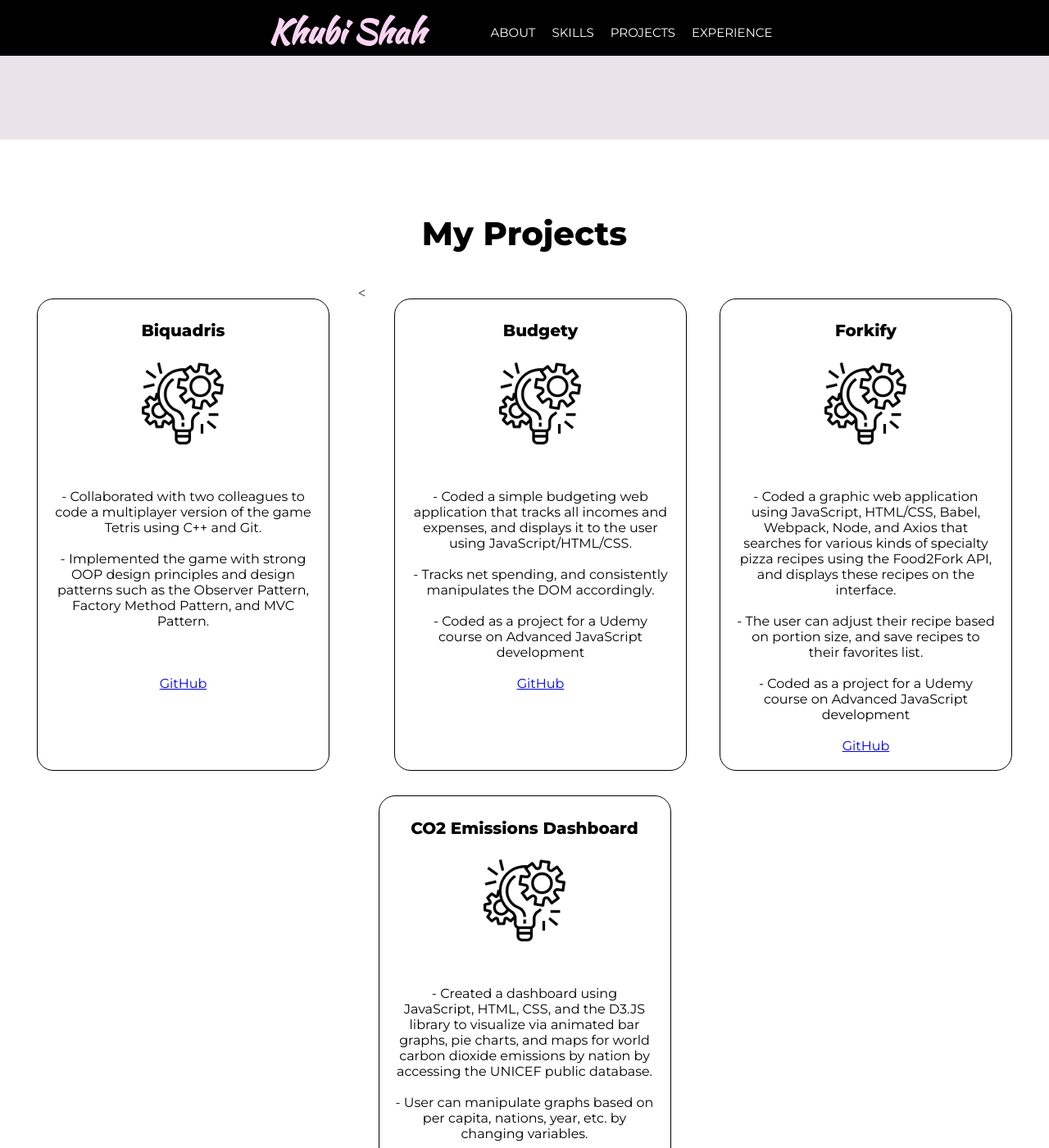
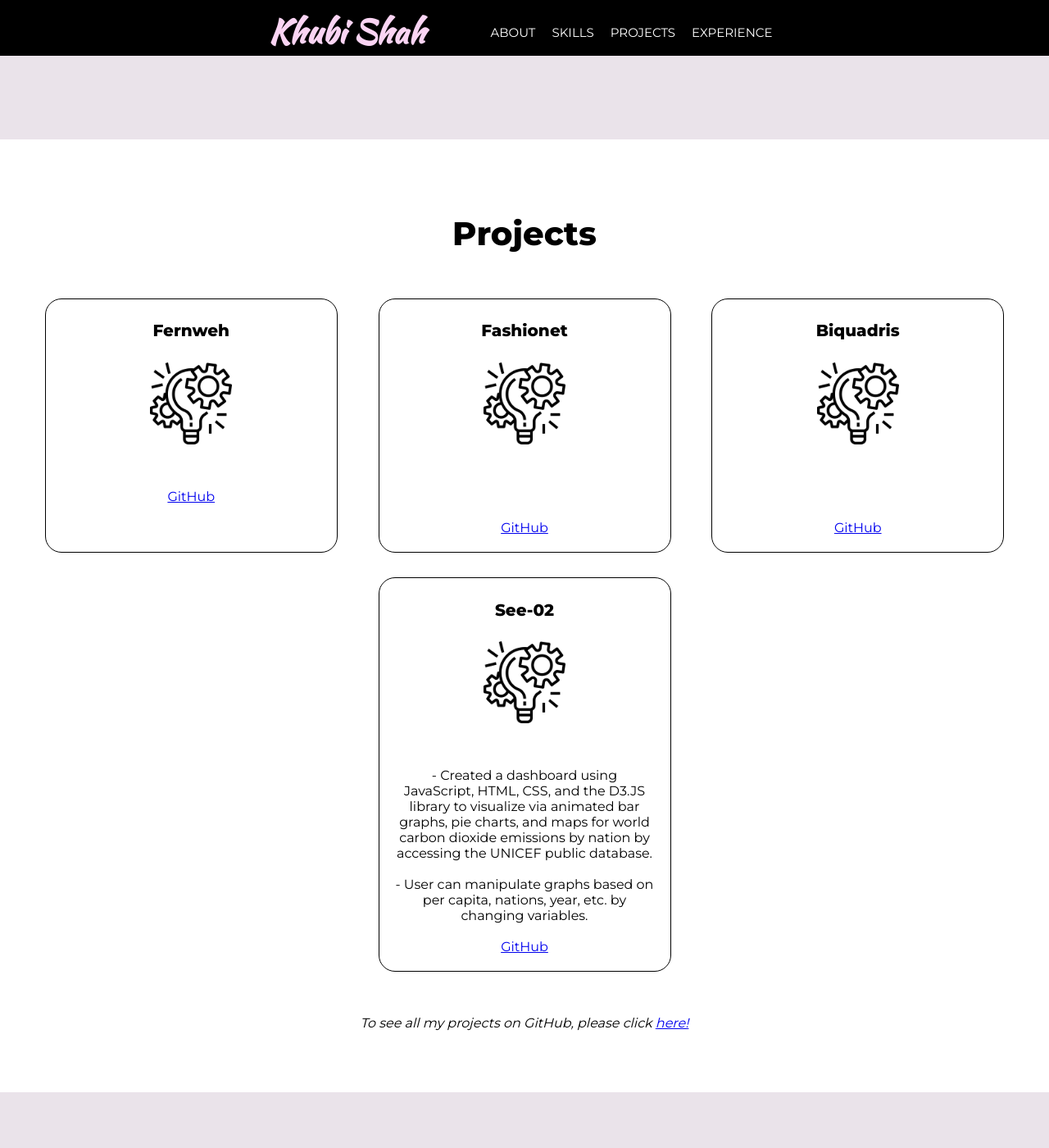
Before and after one commit to khubishah/khubishah.github.io, a Jekyll site: the page built from index.html, in a window 1280 px wide and 1400 px high, scrolled down 1804 px. Shown: the whole window at 82% size. Built offline with Jekyll 4.4.1, drawn with Linux system fonts in a browser that asks for light colours; nearby versions of some CDN libraries; some web fonts are replaced; some of the changed text lies outside the part shown.

Commit message:
clean up work WIP

```diff
--- a/_layouts/default.html
+++ b/_layouts/default.html
@@ -104,42 +104,37 @@
 
 			<section id="projects">
 
-				<h3 class = "section_title">My Projects</h3>
+				<h3 class = "section_title">Projects</h3>
 				<div class="the_projects">
 
-
-						<div class = "project">
-								<h4 class="project_names">Biquadris</h4>
-								<img class="project_images" src="/img/project-management.jpg" alt="" />
-								<p class="section_para">- Collaborated with two colleagues to code a multiplayer version of the game Tetris using C++ and Git.<br><br>
-									- Implemented the game with strong OOP design principles and design patterns such as the Observer Pattern, Factory Method Pattern, and MVC Pattern.<br><br>
-									 <br><br>
-									<a href="https://github.com/khubishah/Biquadris">GitHub</a>
-									</p>
-							</div>
-					<
 					<div class = "project">
-						<h4 class="project_names">Budgety</h4>
+						<h4 class="project_names">Fernweh</h4>
 						<img class="project_images" src="/img/project-management.jpg" alt="" />
 						<p class="section_para">
-								- Coded a simple budgeting web application that tracks all incomes and expenses, and displays it to the user using JavaScript/HTML/CSS. <br><br>
-								- Tracks net spending, and consistently manipulates the DOM accordingly. <br><br>
-								- Coded as a project for a Udemy course on Advanced JavaScript development <br><br>
+
 								<a href="https://github.com/khubishah/budgety">GitHub</a>
 						</p>
 					</div>
 					<div class = "project">
-							<h4 class="project_names">Forkify</h4>
+							<h4 class="project_names">Fashionet</h4>
 							<img class="project_images" src="/img/project-management.jpg" alt="" />
 							<p class="section_para">
-									- Coded a graphic web application using JavaScript, HTML/CSS, Babel, Webpack, Node, and Axios that searches for various kinds of specialty pizza recipes using the Food2Fork API, and displays these recipes on the interface. <br><br>
-									- The user can adjust their recipe based on portion size, and save recipes to their favorites list. <br><br>
-									- Coded as a project for a Udemy course on Advanced JavaScript development <br><br>
+									 <br><br>
 									<a href="https://github.com/khubishah/Forkify">GitHub</a>
 							</p>
 					</div>
+
 					<div class = "project">
-							<h4 class="project_names">CO2 Emissions Dashboard</h4>
+						<h4 class="project_names">Biquadris</h4>
+						<img class="project_images" src="/img/project-management.jpg" alt="" />
+						<p class="section_para">
+							 <br><br>
+							<a href="https://github.com/khubishah/Biquadris">GitHub</a>
+							</p>
+					</div>
+
+					<div class = "project">
+							<h4 class="project_names">See-02</h4>
 							<img class="project_images" src="/img/project-management.jpg" alt="" />
 							<p class="section_para">
 								- Created a dashboard using JavaScript, HTML, CSS, and the D3.JS library to visualize via animated bar graphs, pie charts, and maps for world carbon dioxide emissions by nation by accessing the UNICEF public database. <br><br>
@@ -148,11 +143,11 @@
 								</p>
 					</div>
 				</div>
-				<p class="section_para"><br><br><i>To see all my projects on GitHub, click <a href="https://github.com/khubishah">here!</a></i></p>
+				<p class="section_para"><br><br><i>To see all my projects on GitHub, please click <a href="https://github.com/khubishah">here!</a></i></p>
 			</section>
 
 			<section id="experience" class="experience_section">
-				<h3 class = "section_title">Previous Internships</h3>
+				<h3 class = "section_title">Experience</h3>
 
 
 				<div class="job_list">
@@ -171,7 +166,7 @@
 
 					<div class="job">
 						<img class="job_image" src="/img/climaxmedia.jpg" alt="" />
-						<h4 class="project_names">Quality Assurance Analyst at Climax Media (May 2019 to August 2019)</h4>
+						<h4 class="project_names">QA Analyst at Climax Media (May 2019 to August 2019)</h4>
 
 						<p class ="section_para">
 							- Designed test cases, reported, and helped to investigate 41 bugs on major client projects through both manual and automated methods using TestRail, Jasmine, Azure DevOps, and Postman.
```
